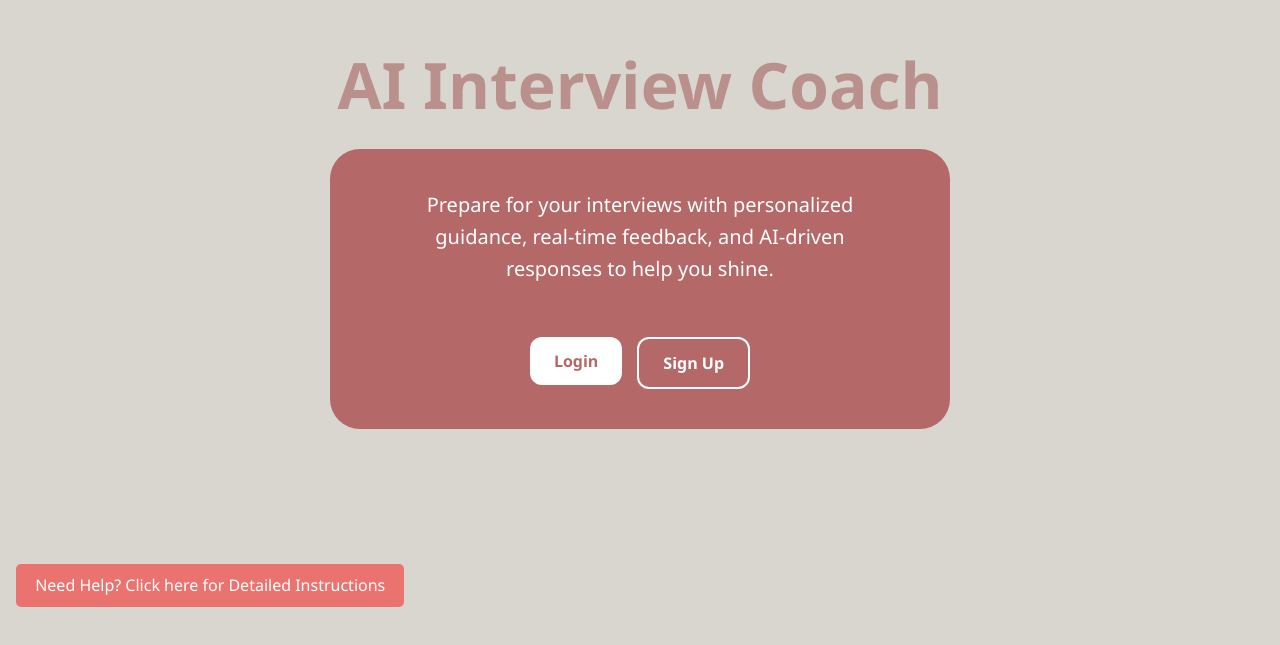
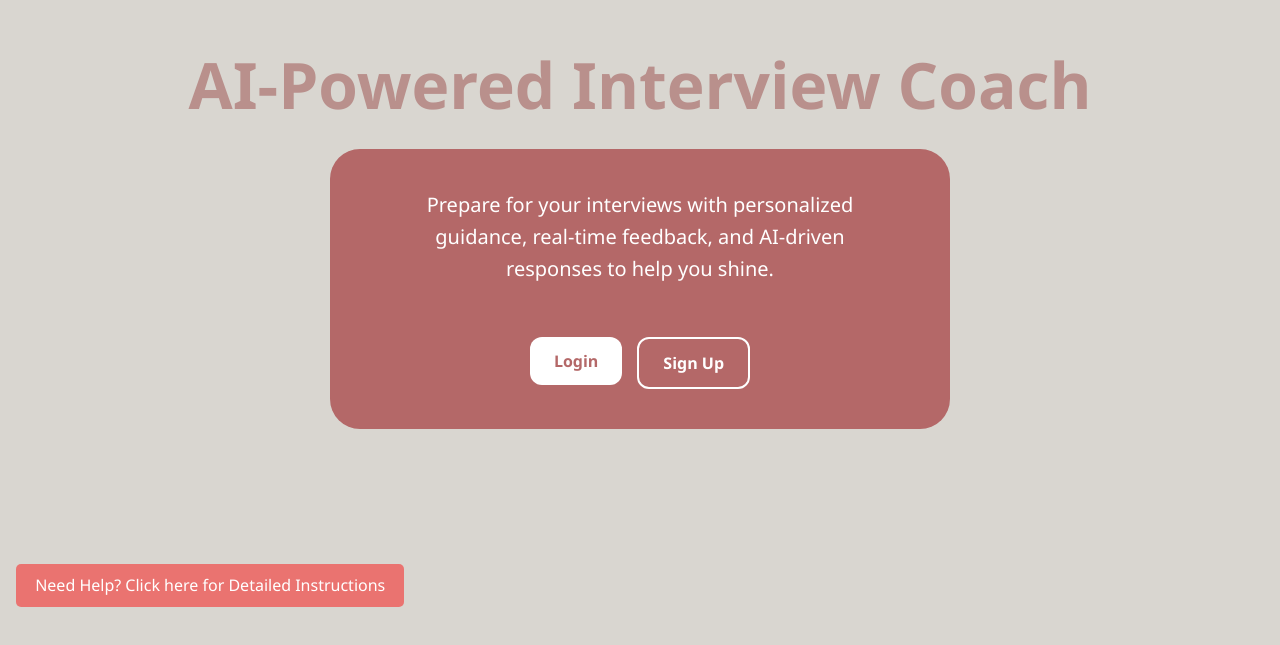
Before and after one commit to rafue1968/ai-powered-interview-coach, a Next.js app: page / in a window 1280 px wide. Shown: the part 183-828 px from the top of the page. Built offline with nearby package versions, Linux system fonts and the light colour scheme; no server answers.

Commit message:
Finalised the README file

```diff
--- a/src/app/page.jsx
+++ b/src/app/page.jsx
@@ -5,7 +5,7 @@ import NavigationButton from "../components/NavigationButton";
 export default function Home() {
   return (
     <div className="body-home">
-      <h1>AI Interview Coach</h1>
+      <h1>AI-Powered Interview Coach</h1>
       <main className="homeDiv">
         <p className="home-intro">
           Prepare for your interviews with personalized guidance, real-time feedback, and AI-driven responses to help you shine.
```
Also changed, not shown: 1 other file (tests, documents, lock files or other folders).
